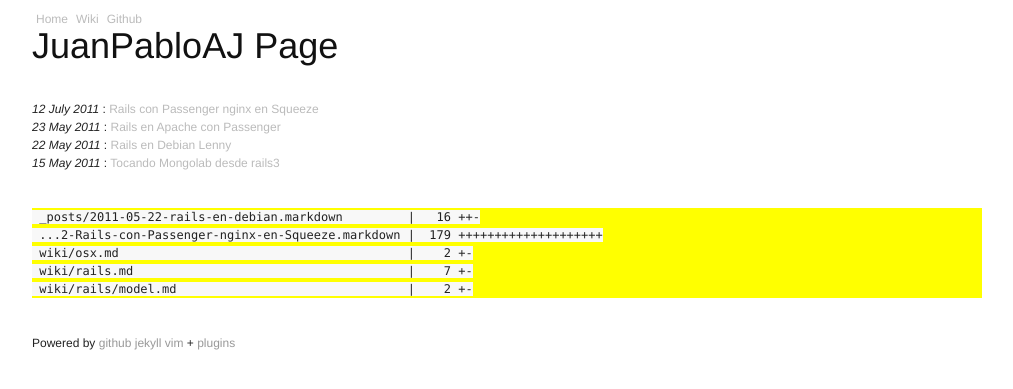
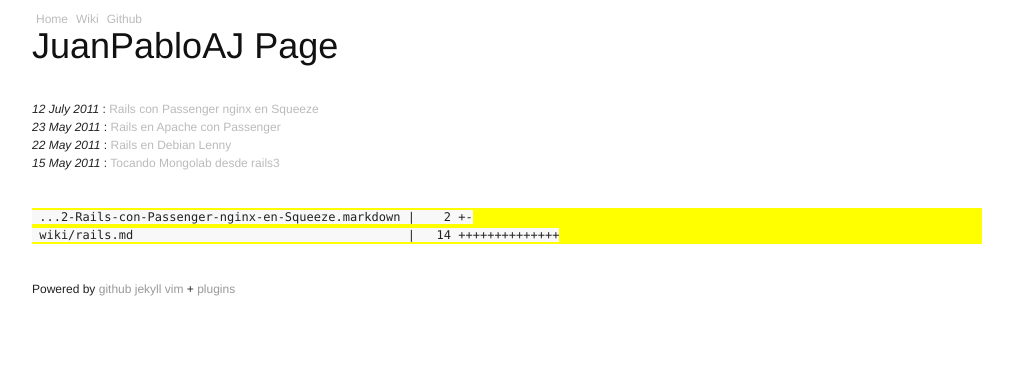
Before and after one commit to juanpabloaj/juanpabloaj.github.com, a Jekyll site: the page built from index.html, in a window 1280 px wide. Shown: the top 389 px of the page, without its empty margins (133-1146 px from the left). Built offline with Jekyll 4.4.1, drawn with Linux system fonts in a browser that asks for light colours; Markdown is read by kramdown in place of the engine named in the settings.

Commit message:
edited 12/07/11 and Rails env

```diff
--- a/_includes/gitDiffStat.markdown
+++ b/_includes/gitDiffStat.markdown
@@ -1,5 +1,2 @@
- _posts/2011-05-22-rails-en-debian.markdown         |   16 ++-
- ...2-Rails-con-Passenger-nginx-en-Squeeze.markdown |  179 ++++++++++++++++++++
- wiki/osx.md                                        |    2 +-
- wiki/rails.md                                      |    7 +-
- wiki/rails/model.md                                |    2 +-
+ ...2-Rails-con-Passenger-nginx-en-Squeeze.markdown |    2 +-
+ wiki/rails.md                                      |   14 ++++++++++++++
--- a/_posts/2011-07-12-Rails-con-Passenger-nginx-en-Squeeze.markdown
+++ b/_posts/2011-07-12-Rails-con-Passenger-nginx-en-Squeeze.markdown
@@ -9,7 +9,7 @@ categories:
 ### Pre requisitos
 
 
-	$ aptitude install build-essential zlib1g-dev libssl-dev libpq-dev libcurl4-openssl-dev curl
+	$ aptitude install build-essential zlib1g-dev libssl-dev libpq-dev libcurl4-openssl-dev curl libreadline-dev
 
 Dependiendo de la base de datos a usar van a ser necesarios algunos paquetes, si se va a ocupar sqlite3
 
```
Also changed, not shown: wiki/rails.md (+14 -0 lines).
